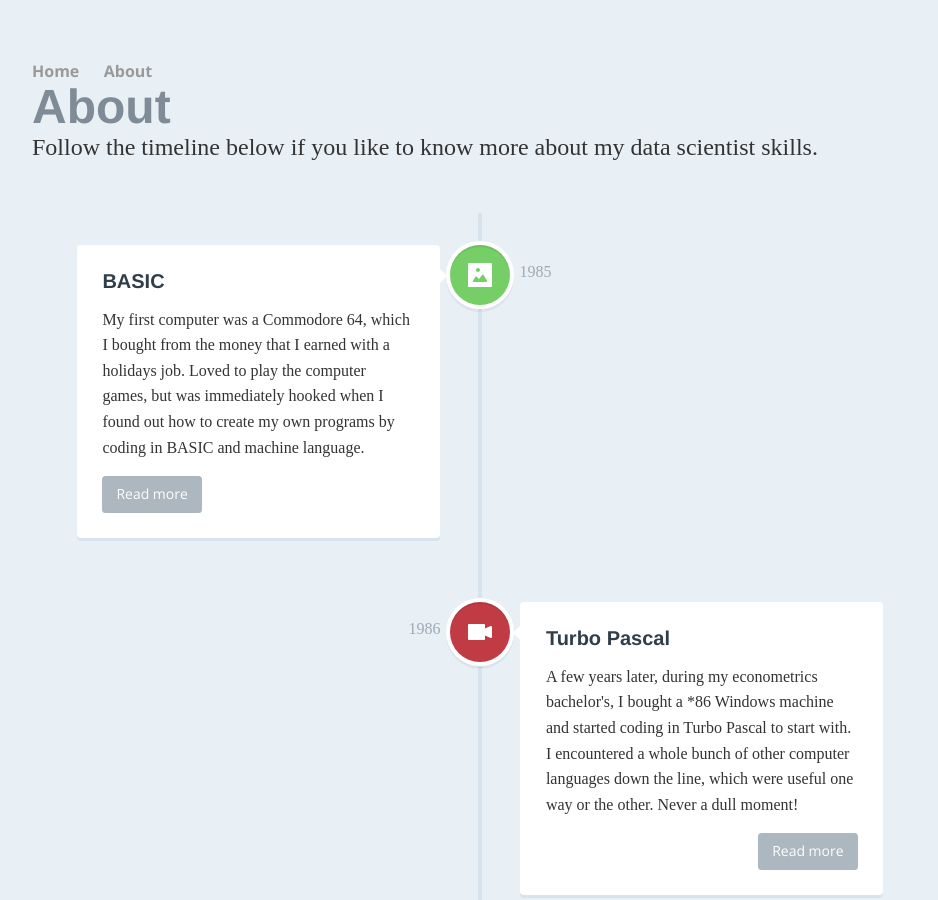
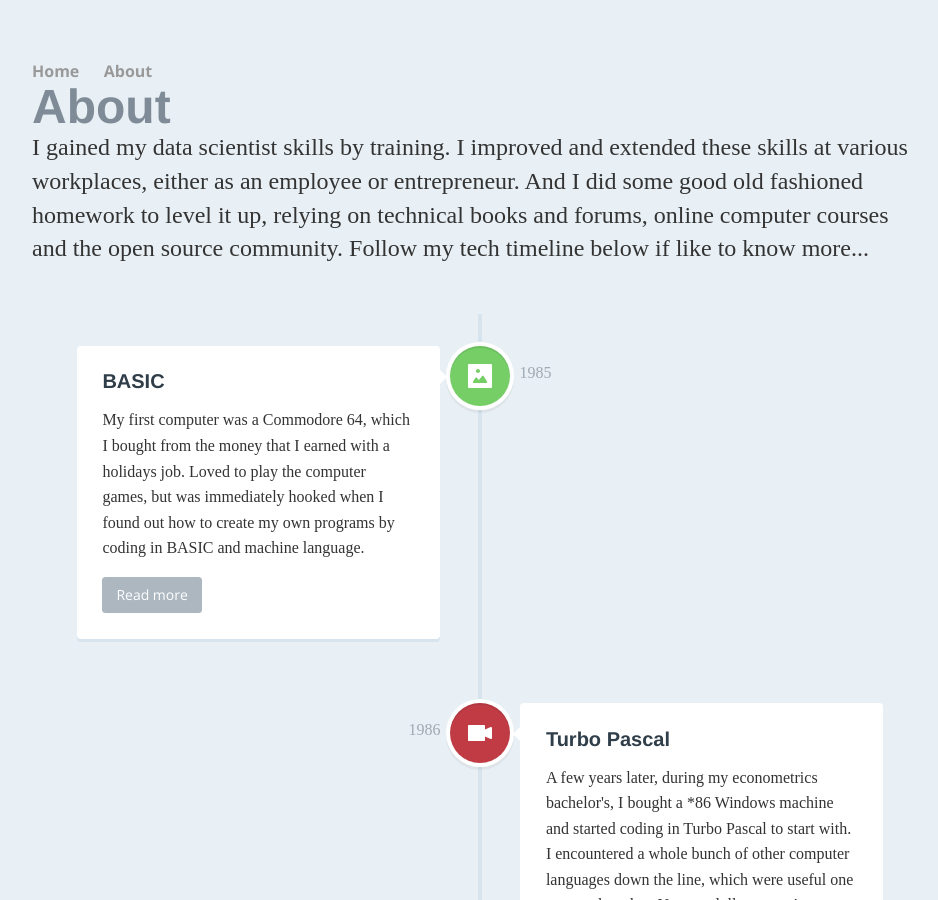
Before and after one commit to pjastam/pjastam.github.io, a Jekyll site: the page built from about/index.html, in a window 1280 px wide and 900 px high. Shown: the whole window, without its empty margins (160-1098 px from the left). Built offline with Jekyll 4.4.1, drawn with Linux system fonts in a browser that asks for light colours; nearby versions of some CDN libraries; some web fonts are replaced; a script that is not in the unit is left out.

Commit message:
Update content
Minor revisions

```diff
--- a/about/index.html
+++ b/about/index.html
@@ -5,7 +5,7 @@ title: About Piet Stam
 
 <div class="about">
 	<h1>About</h1>
-	<p>Follow the timeline below if you like to know more about my data scientist skills.</a></p>
+	<p>I gained my data scientist skills by training. I improved and extended these skills  at various workplaces, either as an employee or entrepreneur. And I did some good old fashioned homework to level it up, relying on technical books and forums, online computer courses and the open source community. Follow my tech timeline below if like to know more...</a></p>
 </div>
 
 	<section id="cd-timeline" class="cd-container">
--- a/index.html
+++ b/index.html
@@ -4,5 +4,5 @@ title: Piet Stam, data scientist by training
 ---
 <div class="blurb">
 	<h1>Hi there, I'm Piet Stam!</h1>
-	<p>I love to combine my data science and consulting skills to help people make better decisions in real life. <a href="/about">Read more about my tech life at this site...</a></p>
+	<p>I love to combine my data science and consulting skills to help people make better decisions in real life. <a href="/about">Read more about my tech profile at this site...</a></p>
 </div><!-- /.blurb -->
```
